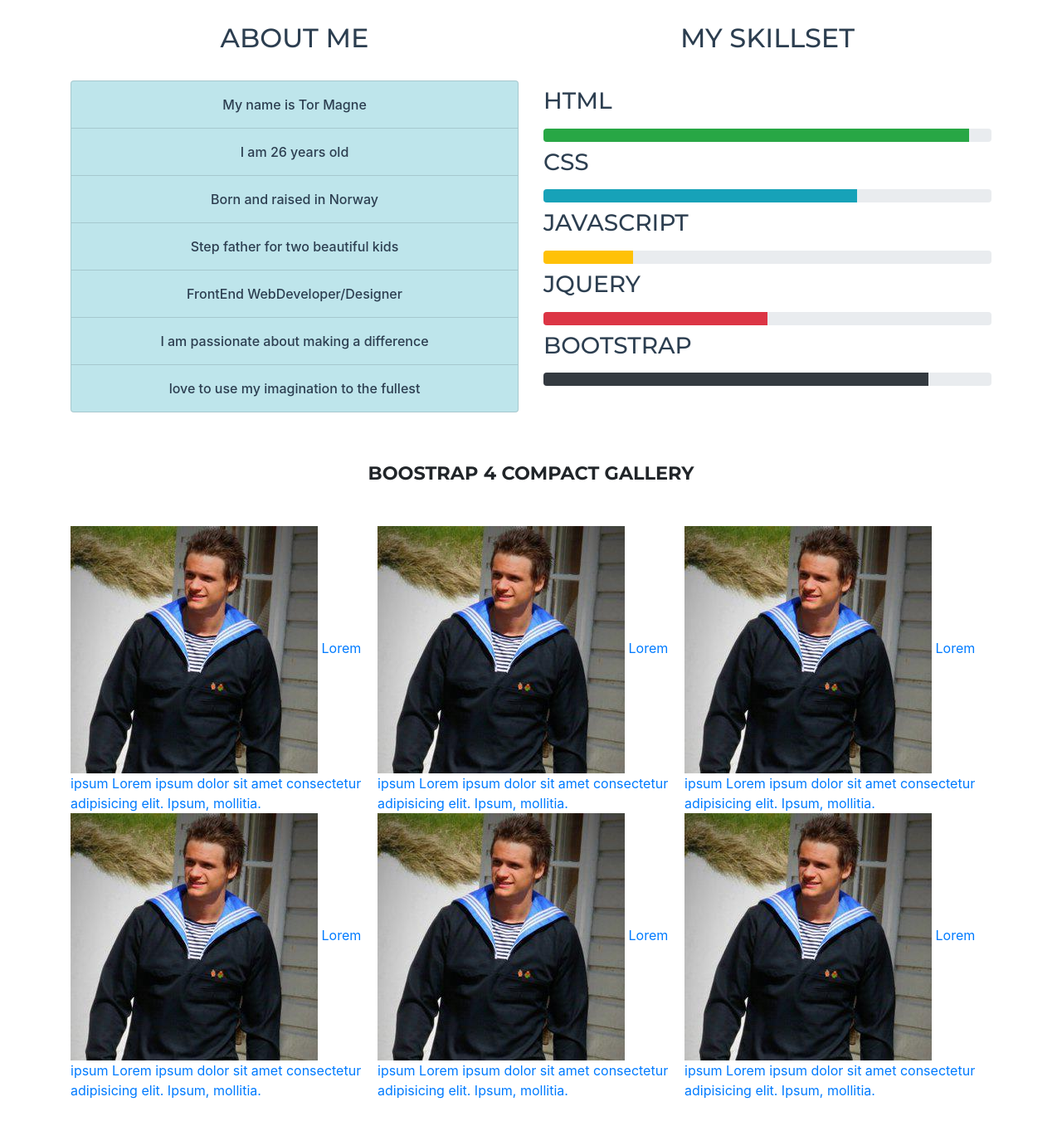
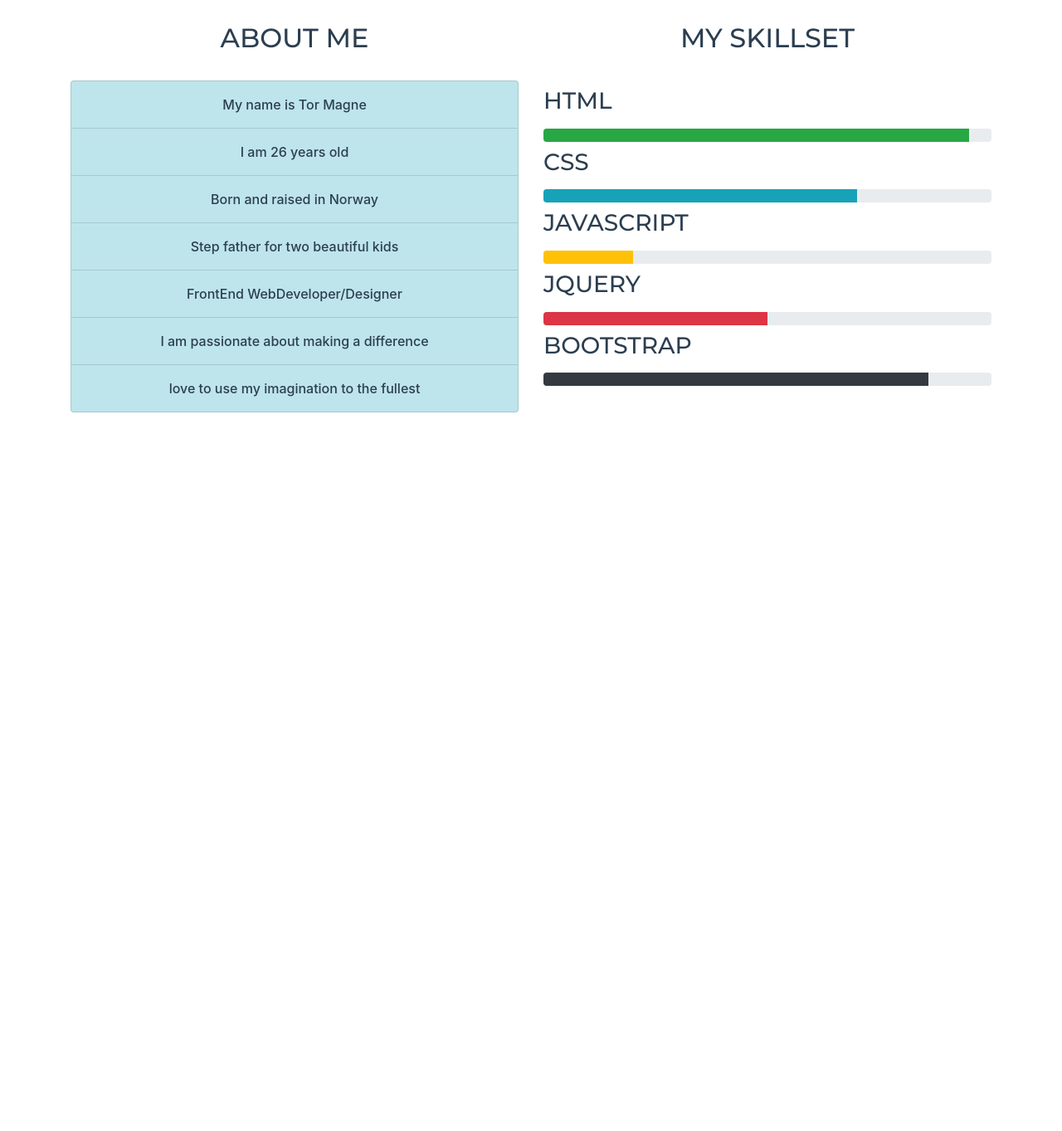
Before and after one commit to tormage/Portfolio, a plain HTML site: page index.html in a window 1280 px wide. Shown: the part 885-2248 px from the top of the page at 83% size. After the commit the page ends 1382 px from the top, so only its background shows below. Drawn offline with nearby package versions, Linux system fonts and the light colour scheme.

Commit message:
Removed the image gallery and adding a new one

```diff
--- a/css/style.css
+++ b/css/style.css
@@ -67,37 +67,6 @@ p {
   font-weight: 500;
 }
 
-.gallery-block {
-  padding-bottom: 60px;
-  padding-top: 60px;
-}
-
-.gallery-block .heading {
-  margin-bottom: 50px;
-  text-align: center;
-}
-
-.gallery-block .heading h2 {
-  font-weight: 700;
-  font-size: 1.4rem;
-  text-transform: uppercase;
-}
-
-.gallery-block .compact-gallery .item {
-  overflow: hidden !important;
-  margin-bottom: 0 !important;
-  opacity: 1 !important;
-}
-
-.gallery-block .compact-gallery .item .images {
-  transition: 0.8s ease;
-}
-
-.gallery-block .compact-gallery .item .info {
-  position: relative;
-  display: inline-block;
-}
-
 /* ID */
 #HeaderContainer {
   min-height: 100%;
--- a/index.html
+++ b/index.html
@@ -102,82 +102,7 @@
         </div>
     </section>
 
-    <section class="gallery-block compact-gallery">
-        <div class="container">
-            <div class="heading">
-                <h2>Boostrap 4 Compact Gallery</h2>
-            </div>
 
-            <div class="row no-gutters">
-                <div class="col-md-6 col-lg-4 item zoom-on-hover">
-                    <a href="Bilder/TM.jpg" class="lightbox">
-                        <img src="Bilder/TM.jpg" alt="">
-                        <span class="description">
-                            <span class="description-heading">Lorem ipsum</span>
-                            <span class="description-body">Lorem ipsum dolor sit amet consectetur adipisicing elit. Ipsum,
-                                mollitia.
-                            </span>
-                        </span>
-                    </a>
-                </div>
-                <div class="col-md-6 col-lg-4 item zoom-on-hover">
-                    <a href="Bilder/TM.jpg" class="lightbox">
-                        <img src="Bilder/TM.jpg" alt="">
-                        <span class="description">
-                            <span class="description-heading">Lorem ipsum</span>
-                            <span class="description-body">Lorem ipsum dolor sit amet consectetur adipisicing elit. Ipsum,
-                                mollitia.
-                            </span>
-                        </span>
-                    </a>
-                </div>
-                <div class="col-md-6 col-lg-4 item zoom-on-hover">
-                    <a href="Bilder/TM.jpg" class="lightbox">
-                        <img src="Bilder/TM.jpg" alt="">
-                        <span class="description">
-                            <span class="description-heading">Lorem ipsum</span>
-                            <span class="description-body">Lorem ipsum dolor sit amet consectetur adipisicing elit. Ipsum,
-                                mollitia.
-                            </span>
-                        </span>
-                    </a>
-                </div>
-                <div class="col-md-6 col-lg-4 item zoom-on-hover">
-                    <a href="Bilder/TM.jpg" class="lightbox">
-                        <img src="Bilder/TM.jpg" alt="">
-                        <span class="description">
-                            <span class="description-heading">Lorem ipsum</span>
-                            <span class="description-body">Lorem ipsum dolor sit amet consectetur adipisicing elit. Ipsum,
-                                mollitia.
-                            </span>
-                        </span>
-                    </a>
-                </div>
-                <div class="col-md-6 col-lg-4 item zoom-on-hover">
-                    <a href="Bilder/TM.jpg" class="lightbox">
-                        <img src="Bilder/TM.jpg" alt="">
-                        <span class="description">
-                            <span class="description-heading">Lorem ipsum</span>
-                            <span class="description-body">Lorem ipsum dolor sit amet consectetur adipisicing elit. Ipsum,
-                                mollitia.
-                            </span>
-                        </span>
-                    </a>
-                </div>
-                <div class="col-md-6 col-lg-4 item zoom-on-hover">
-                    <a href="Bilder/TM.jpg" class="lightbox">
-                        <img src="Bilder/TM.jpg" alt="">
-                        <span class="description">
-                            <span class="description-heading">Lorem ipsum</span>
-                            <span class="description-body">Lorem ipsum dolor sit amet consectetur adipisicing elit. Ipsum,
-                                mollitia.
-                            </span>
-                        </span>
-                    </a>
-                </div>
-            </div>
-        </div>
-    </section>
 
     <!-- /PORTFOLIO SECTION -->
     <script src="https://code.jquery.com/jquery-3.3.1.slim.min.js" integrity="sha384-q8i/X+965DzO0rT7abK41JStQIAqVgRVzpbzo5smXKp4YfRvH+8abtTE1Pi6jizo"
```
